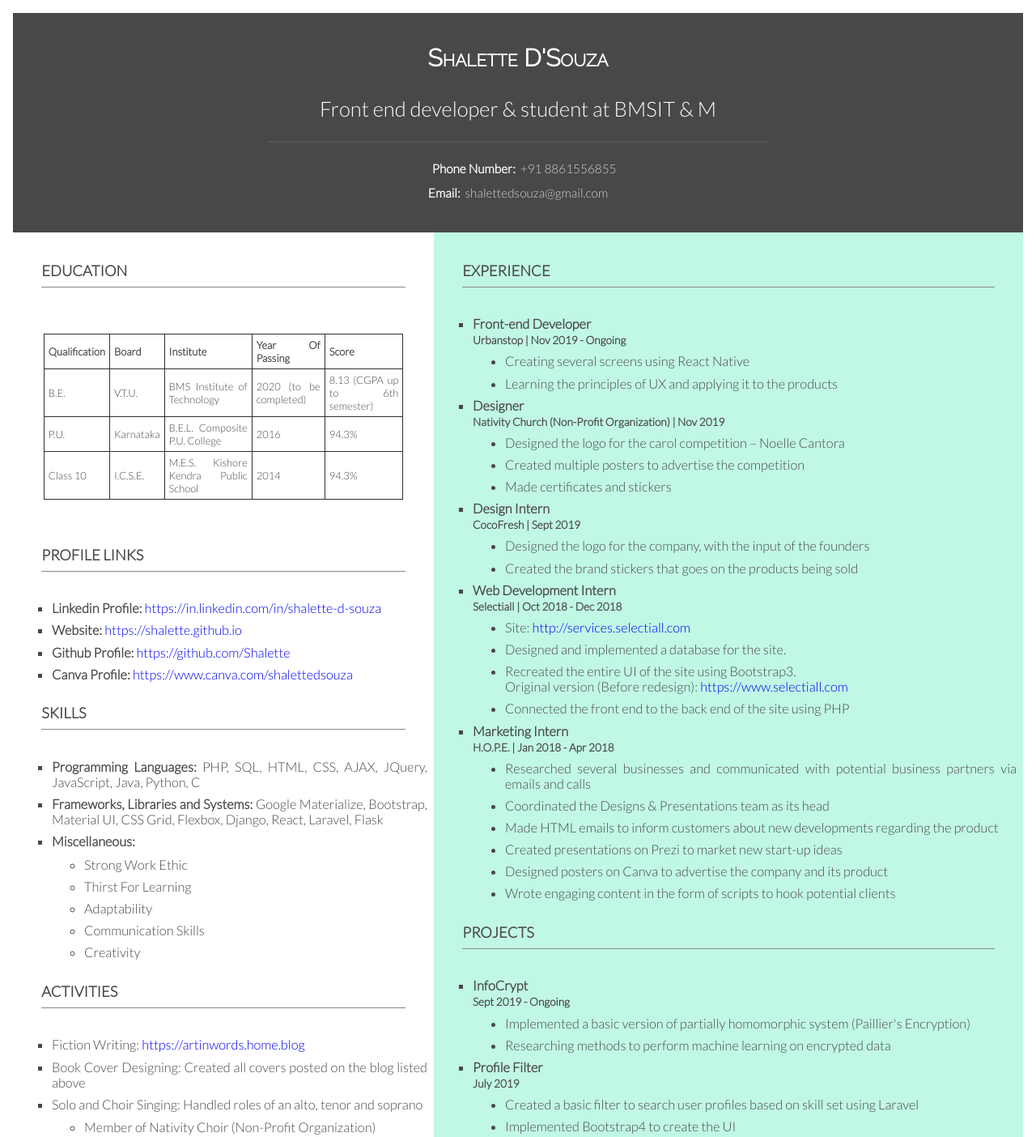
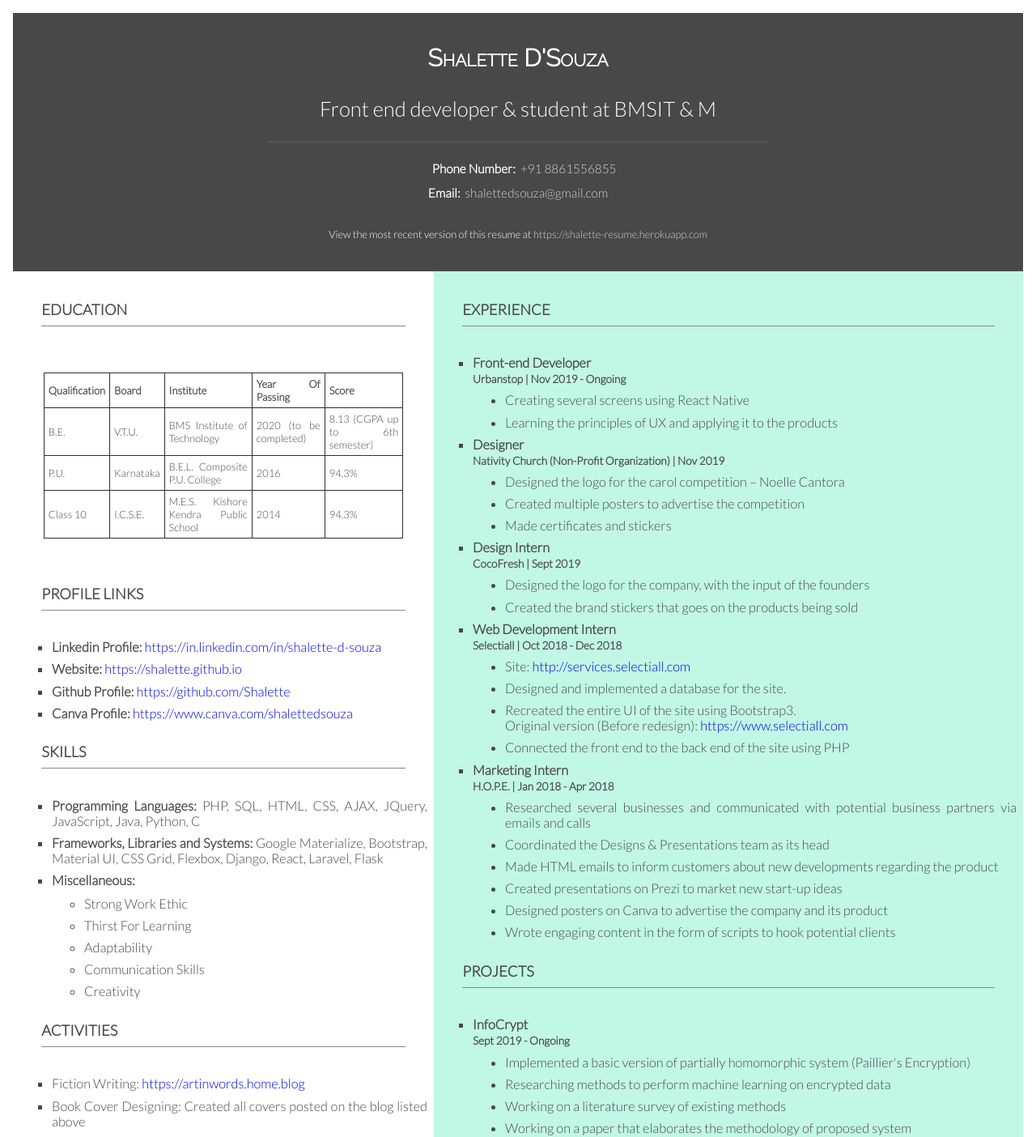
Before and after one commit to Shalette/react-resume, a React (Create React App) app: page / in a window 1280 px wide. Shown: the top 1404 px of the page at 81% size. Built offline with nearby package versions, Linux system fonts and the light colour scheme.

Commit message:
Made changes

```diff
--- a/src/App.js
+++ b/src/App.js
@@ -101,9 +101,9 @@ export default function App() {
           <b>Phone Number:</b><Link target="_blank" style={{color: "#d3d3d3"}} href="tel:+918861556855">&nbsp;&nbsp;+91&nbsp;8861556855</Link> <br/>
           <b>Email:</b><Link target="_blank" style={{color: "#d3d3d3"}} href="mailto:shalettedsouza@gmail.com">&nbsp;&nbsp;shalettedsouza@gmail.com</Link>
           <br/><br/>
-          {/* <center><small>View the most recent version of this resume at <Link style={{color: "#d3d3d3"}} target="_blank" href="https://shalette-resume.herokuapp.com">https://shalette-resume.herokuapp.com
+          <center><small>View the most recent version of this resume at <Link style={{color: "#d3d3d3"}} target="_blank" href="https://shalette-resume.herokuapp.com">https://shalette-resume.herokuapp.com
           </Link></small>
-          </center> */}
+          </center>
         </Summary>
       </Grid>
 
@@ -260,6 +260,8 @@ export default function App() {
       <ListInfo>
         <ListItem>Implemented a basic version of partially homomorphic system (Paillier's Encryption)</ListItem>
         <ListItem>Researching methods to perform machine learning on encrypted data</ListItem>
+        <ListItem>Working on a literature survey of existing methods</ListItem>
+        <ListItem>Working on a paper that elaborates the methodology of proposed system</ListItem>
       </ListInfo>
 
       <ListItem><b>Profile Filter<br /><small>July 2019</small></b></ListItem>
```
